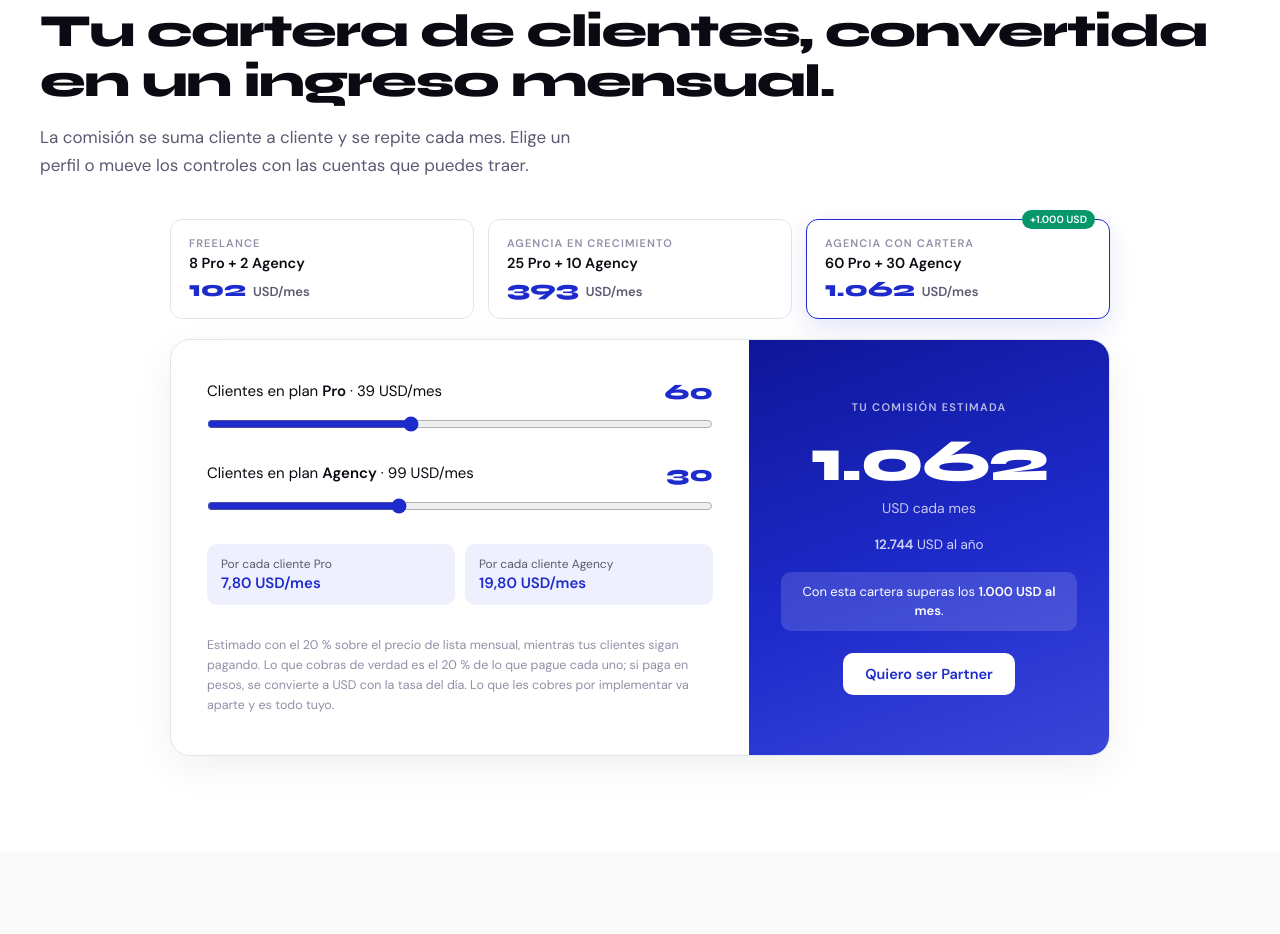
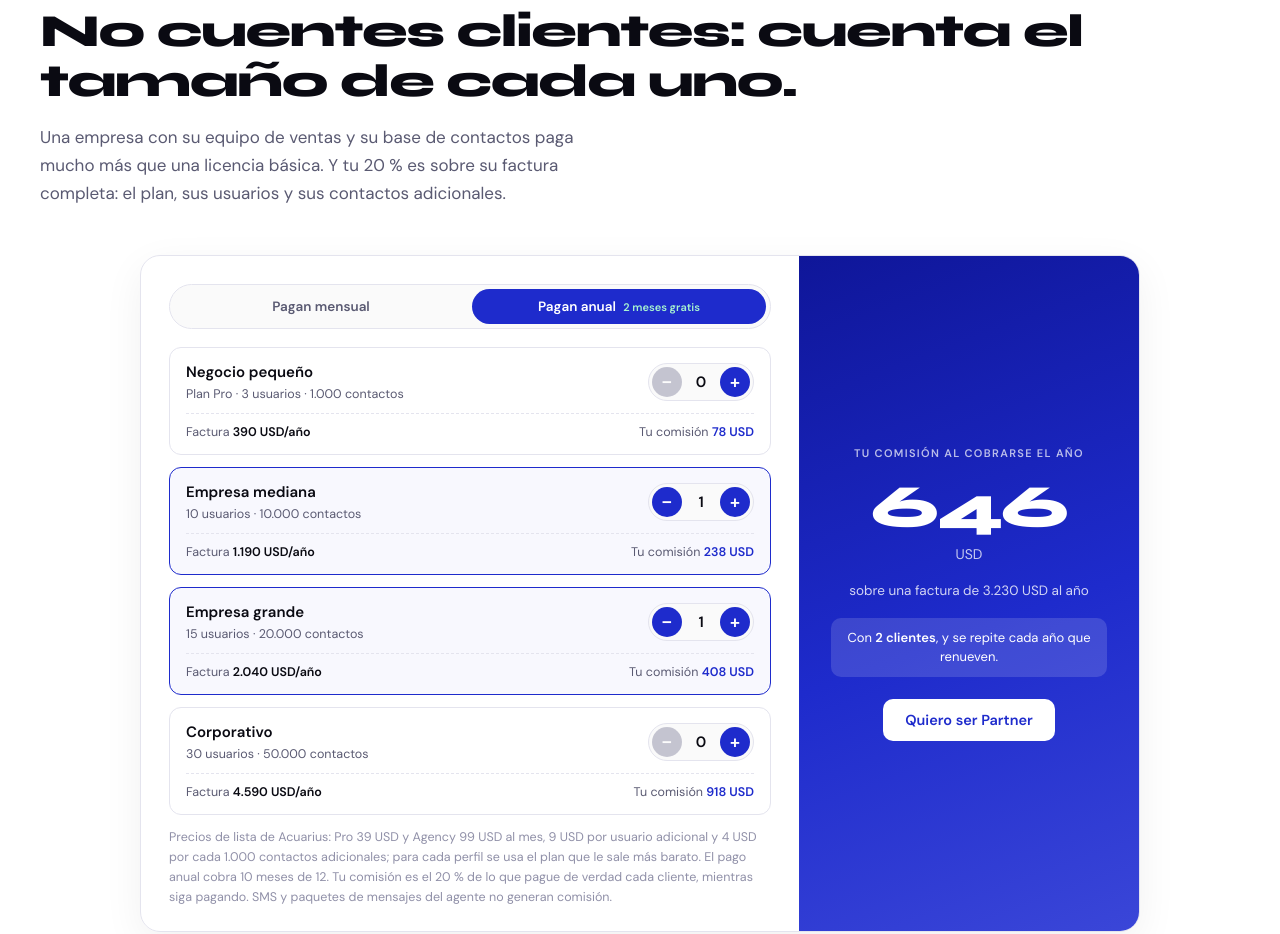
Before and after one commit to alejoadwords/acuarius-landing, a plain HTML site: page partners.html in a window 1280 px wide. Shown: the part 2280-3214 px from the top of the page. Drawn offline with Linux system fonts and the light colour scheme.

Commit message:
feat(partners): calculadora por tamaño de cliente y comisión sobre la factura completa
Co-Authored-By: Claude Opus 5.5 <noreply@anthropic.com>

```diff
--- a/partners.html
+++ b/partners.html
@@ -432,25 +432,29 @@ footer{background:var(--text);padding:64px 40px 40px;color:rgba(255,255,255,.6)}
 .p-mock-kpis{display:grid;grid-template-columns:repeat(3,1fr);gap:10px}
 .p-mock-kpis div{border:1px solid var(--border);border-radius:10px;padding:12px}
 .p-mock-kpis b{font-family:var(--font-display);font-size:18px;font-weight:800;color:var(--text)}
-.p-escenarios{display:grid;grid-template-columns:repeat(3,1fr);gap:14px;max-width:940px;margin:40px auto 0}
-.p-esc{font-family:var(--font-body);text-align:left;cursor:pointer;background:var(--white);border:1.5px solid var(--border);border-radius:var(--r);padding:16px 18px;display:flex;flex-direction:column;gap:4px;transition:border-color .2s,box-shadow .2s}
-.p-esc:hover{border-color:var(--blue-mid)}
-.p-esc.activo{border-color:var(--blue);box-shadow:0 8px 24px rgba(30,43,204,.12)}
-.p-esc small{font-size:11px;font-weight:700;letter-spacing:.1em;text-transform:uppercase;color:var(--muted2)}
-.p-esc b{font-size:14.5px;color:var(--text);font-weight:600}
-.p-esc em{font-style:normal;font-family:var(--font-display);font-weight:800;font-size:22px;color:var(--blue)}
-.p-esc em i{font-style:normal;font-family:var(--font-body);font-weight:600;font-size:13px;color:var(--muted)}
-.p-esc-top{position:relative}
-.p-esc-top::after{content:'+1.000 USD';position:absolute;top:-10px;right:14px;background:var(--success);color:white;font-size:10.5px;font-weight:700;padding:3px 8px;border-radius:100px}
-.p-calc{margin-top:20px !important}
-.p-calc-desglose{display:grid;grid-template-columns:1fr 1fr;gap:10px}
-.p-calc-desglose div{background:var(--blue-lt);border-radius:10px;padding:12px 14px}
-.p-calc-desglose small{display:block;font-size:12px;color:var(--muted)}
-.p-calc-desglose b{font-size:15px;color:var(--blue)}
 .p-calc-meta{font-size:13px;background:rgba(255,255,255,.14);border-radius:10px;padding:10px 14px;margin:-8px 0 22px;line-height:1.5}
 .p-calc-meta:empty{display:none}
+.p-calc2{display:grid;grid-template-columns:1fr 340px;max-width:1000px;margin:48px auto 0;border:1px solid var(--border);border-radius:var(--rlg);overflow:hidden;box-shadow:0 12px 40px rgba(10,10,18,.06)}
+.p-calc2-izq{padding:28px 28px 24px;display:flex;flex-direction:column;gap:12px}
+.p-periodo{display:flex;gap:4px;background:var(--bg);border:1px solid var(--border);border-radius:30px;padding:4px;margin-bottom:6px}
+.p-periodo button{flex:1;border:none;background:transparent;font-family:var(--font-body);font-size:13.5px;font-weight:600;color:var(--muted);padding:9px 12px;border-radius:26px;cursor:pointer}
+.p-periodo button small{font-size:11px;color:var(--success);margin-left:4px}
+.p-periodo button.activo{background:var(--blue);color:white}
+.p-periodo button.activo small{color:#A7F3D0}
+.p-perfil{border:1.5px solid var(--border);border-radius:var(--r);padding:14px 16px;transition:border-color .2s,background .2s}
+.p-perfil.con{border-color:var(--blue);background:rgba(30,43,204,.03)}
+.p-perfil-top{display:flex;align-items:center;justify-content:space-between;gap:14px}
+.p-perfil-top b{display:block;font-size:15px;color:var(--text)}
+.p-perfil-top small{font-size:12.5px;color:var(--muted)}
+.p-stepper{display:flex;align-items:center;gap:4px;background:var(--bg);border:1px solid var(--border);border-radius:30px;padding:3px;flex-shrink:0}
+.p-stepper button{width:30px;height:30px;border:none;border-radius:50%;background:var(--blue);color:white;font-size:17px;font-weight:700;line-height:1;cursor:pointer}
+.p-stepper button:disabled{background:var(--muted2);opacity:.5;cursor:not-allowed}
+.p-stepper span{min-width:30px;text-align:center;font-weight:700;font-size:15px}
+.p-perfil-pie{display:flex;justify-content:space-between;gap:10px;margin-top:10px;padding-top:10px;border-top:1px dashed var(--border);font-size:12.5px;color:var(--muted)}
+.p-perfil-pie em{font-style:normal;font-weight:600;color:var(--text)}
+.p-perfil-pie b{color:var(--blue)}
 @media(max-width:960px){.p-pasos{grid-template-columns:repeat(2,1fr)}.p-cifras{grid-template-columns:repeat(2,1fr)}.p-cifra:nth-child(2){border-right:none}.p-cifra:nth-child(-n+2){border-bottom:1px solid var(--border)}.p-portal{grid-template-columns:1fr;gap:36px}}
-@media(max-width:768px){.p-hero{padding:120px 20px 80px}.p-cifras{margin:-40px 16px 0}.p-grid3,.p-pasos{grid-template-columns:1fr}.p-calc{grid-template-columns:1fr}.p-escenarios{grid-template-columns:1fr}.p-calc-desglose{grid-template-columns:1fr}.p-calc-controles{padding:28px 22px}.p-mock-kpis{grid-template-columns:repeat(2,1fr)}.p-cifra{padding:20px 18px}.p-cifra b{font-size:22px}}
+@media(max-width:768px){.p-hero{padding:120px 20px 80px}.p-cifras{margin:-40px 16px 0}.p-grid3,.p-pasos{grid-template-columns:1fr}.p-calc{grid-template-columns:1fr}.p-calc2{grid-template-columns:1fr}.p-calc2-izq{padding:20px 16px}.p-perfil-pie{flex-direction:column;gap:2px}.p-periodo button small{display:block;margin:0}.p-calc-controles{padding:28px 22px}.p-mock-kpis{grid-template-columns:repeat(2,1fr)}.p-cifra{padding:20px 18px}.p-cifra b{font-size:22px}}
 </style>
 </head>
 <body>
@@ -561,28 +565,41 @@ height="0" width="0" style="display:none;visibility:hidden"></iframe></noscript>
 <section id="calculadora">
   <div class="section-inner">
     <div class="section-label">Calcula tus ingresos</div>
-    <h2 class="section-title">Tu cartera de clientes, convertida en un ingreso mensual.</h2>
-    <p class="section-sub">La comisión se suma cliente a cliente y se repite cada mes. Elige un perfil o mueve los controles con las cuentas que puedes traer.</p>
-    <div class="p-escenarios fade-up">
-      <button type="button" class="p-esc" data-pro="8" data-ag="2"><small>Freelance</small><b>8 Pro + 2 Agency</b><em>102 <i>USD/mes</i></em></button>
-      <button type="button" class="p-esc" data-pro="25" data-ag="10"><small>Agencia en crecimiento</small><b>25 Pro + 10 Agency</b><em>393 <i>USD/mes</i></em></button>
-      <button type="button" class="p-esc p-esc-top" data-pro="60" data-ag="30"><small>Agencia con cartera</small><b>60 Pro + 30 Agency</b><em>1.062 <i>USD/mes</i></em></button>
-    </div>
-    <div class="p-calc fade-up">
-      <div class="p-calc-controles">
-        <label class="p-calc-fila"><span>Clientes en plan <b>Pro</b> · 39 USD/mes <em id="v-pro">60</em></span><input type="range" min="0" max="150" value="60" id="r-pro"></label>
-        <label class="p-calc-fila"><span>Clientes en plan <b>Agency</b> · 99 USD/mes <em id="v-ag">30</em></span><input type="range" min="0" max="80" value="30" id="r-ag"></label>
-        <div class="p-calc-desglose">
-          <div><small>Por cada cliente Pro</small><b>7,80 USD/mes</b></div>
-          <div><small>Por cada cliente Agency</small><b>19,80 USD/mes</b></div>
+    <h2 class="section-title">No cuentes clientes: cuenta el tamaño de cada uno.</h2>
+    <p class="section-sub">Una empresa con su equipo de ventas y su base de contactos paga mucho más que una licencia básica. Y tu 20 % es sobre su factura completa: el plan, sus usuarios y sus contactos adicionales.</p>
+    <div class="p-calc2 fade-up">
+      <div class="p-calc2-izq">
+        <div class="p-periodo" role="group" aria-label="Forma de pago de tus clientes">
+          <button type="button" data-anual="0">Pagan mensual</button>
+          <button type="button" data-anual="1" class="activo">Pagan anual <small>2 meses gratis</small></button>
         </div>
-        <p class="p-calc-nota">Estimado con el 20 % sobre el precio de lista mensual, mientras tus clientes sigan pagando. Lo que cobras de verdad es el 20 % de lo que pague cada uno; si paga en pesos, se convierte a USD con la tasa del día. Lo que les cobres por implementar va aparte y es todo tuyo.</p>
+        <div class="p-perfil" data-id="peq">
+          <div class="p-perfil-top"><div><b>Negocio pequeño</b><small>Plan Pro · 3 usuarios · 1.000 contactos</small></div>
+            <div class="p-stepper"><button type="button" data-paso="-1" aria-label="Quitar">−</button><span id="n-peq">0</span><button type="button" data-paso="1" aria-label="Agregar">+</button></div></div>
+          <div class="p-perfil-pie"><span>Factura <em id="f-peq"></em></span><span>Tu comisión <b id="cm-peq"></b></span></div>
+        </div>
+        <div class="p-perfil" data-id="med">
+          <div class="p-perfil-top"><div><b>Empresa mediana</b><small>10 usuarios · 10.000 contactos</small></div>
+            <div class="p-stepper"><button type="button" data-paso="-1" aria-label="Quitar">−</button><span id="n-med">1</span><button type="button" data-paso="1" aria-label="Agregar">+</button></div></div>
+          <div class="p-perfil-pie"><span>Factura <em id="f-med"></em></span><span>Tu comisión <b id="cm-med"></b></span></div>
+        </div>
+        <div class="p-perfil" data-id="gra">
+          <div class="p-perfil-top"><div><b>Empresa grande</b><small>15 usuarios · 20.000 contactos</small></div>
+            <div class="p-stepper"><button type="button" data-paso="-1" aria-label="Quitar">−</button><span id="n-gra">1</span><button type="button" data-paso="1" aria-label="Agregar">+</button></div></div>
+          <div class="p-perfil-pie"><span>Factura <em id="f-gra"></em></span><span>Tu comisión <b id="cm-gra"></b></span></div>
+        </div>
+        <div class="p-perfil" data-id="cor">
+          <div class="p-perfil-top"><div><b>Corporativo</b><small>30 usuarios · 50.000 contactos</small></div>
+            <div class="p-stepper"><button type="button" data-paso="-1" aria-label="Quitar">−</button><span id="n-cor">0</span><button type="button" data-paso="1" aria-label="Agregar">+</button></div></div>
+          <div class="p-perfil-pie"><span>Factura <em id="f-cor"></em></span><span>Tu comisión <b id="cm-cor"></b></span></div>
+        </div>
+        <p class="p-calc-nota">Precios de lista de Acuarius: Pro 39 USD y Agency 99 USD al mes, 9 USD por usuario adicional y 4 USD por cada 1.000 contactos adicionales; para cada perfil se usa el plan que le sale más barato. El pago anual cobra 10 meses de 12. Tu comisión es el 20 % de lo que pague de verdad cada cliente, mientras siga pagando. SMS y paquetes de mensajes del agente no generan comisión.</p>
       </div>
       <div class="p-calc-resultado">
-        <div class="p-calc-tag">Tu comisión estimada</div>
-        <div class="p-calc-mes"><span id="c-mes">1.062</span><small>USD cada mes</small></div>
-        <div class="p-calc-anio"><b id="c-anio">12.744</b> USD al año</div>
-        <div class="p-calc-meta" id="c-meta">Con esta cartera superas los <b>1.000 USD al mes</b>.</div>
+        <div class="p-calc-tag" id="c-tag">Tu comisión al cobrarse el año</div>
+        <div class="p-calc-mes"><span id="c-mes">646</span><small id="c-unidad">USD</small></div>
+        <div class="p-calc-anio" id="c-anio">sobre una factura de 3.230 USD</div>
+        <div class="p-calc-meta" id="c-meta"></div>
         <a href="https://app.acuarius.app/?ir=partners" class="p-calc-cta">Quiero ser Partner</a>
       </div>
     </div>
@@ -652,7 +669,14 @@ height="0" width="0" style="display:none;visibility:hidden"></iframe></noscript>
           ¿Sobre qué se calcula la comisión?
           <div class="faq-icon"><svg width="10" height="10" viewBox="0 0 12 12" fill="none" stroke="currentColor" stroke-width="2" stroke-linecap="round"><line x1="6" y1="2" x2="6" y2="10"/><line x1="2" y1="6" x2="10" y2="6"/></svg></div>
         </div>
-        <div class="faq-a"><p>Sobre lo que de verdad paga tu cliente por su licencia, Pro o Agency, mensual o anual. Si paga en otra moneda, se convierte a USD con la tasa del día del cobro. Los complementos que se cobran aparte no generan comisión.</p></div>
+        <div class="faq-a"><p>Sobre la factura completa de su licencia: el plan Pro o Agency más los usuarios y contactos adicionales que tenga, mensual o anual. Si paga en otra moneda, se convierte a USD con la tasa del día del cobro. Los SMS y los paquetes de mensajes del agente no generan comisión.</p></div>
+      </div>
+      <div class="faq-item fade-up">
+        <div class="faq-q" onclick="toggleFaq(this)">
+          ¿Y si mi cliente paga el año completo?
+          <div class="faq-icon"><svg width="10" height="10" viewBox="0 0 12 12" fill="none" stroke="currentColor" stroke-width="2" stroke-linecap="round"><line x1="6" y1="2" x2="6" y2="10"/><line x1="2" y1="6" x2="10" y2="6"/></svg></div>
+        </div>
+        <div class="faq-a"><p>Recibes tu 20 % de ese pago anual completo, apenas se cobra. Una empresa con 15 usuarios y 20.000 contactos paga 2.040 USD al año: tu comisión es de 408 USD en una sola liquidación.</p></div>
       </div>
       <div class="faq-item fade-up">
         <div class="faq-q" onclick="toggleFaq(this)">
@@ -804,24 +828,55 @@ document.addEventListener('click', function (e) {
 });
 </script>
 <script>
-// Calculadora de comisión: 20 % del precio de lista mensual (Pro 39 → 7,80; Agency 99 → 19,80).
+// Calculadora de comisión por TAMAÑO de cliente. Mismos precios que la
+// calculadora del home (index.html, CALCULADORA DE PRECIO): si cambian allí,
+// cambian aquí. La comisión es sobre la factura completa (plan + usuarios +
+// contactos adicionales), como cobra api/_partners.js (CONCEPTOS_COMISIONABLES).
 (function () {
-  var pro = document.getElementById('r-pro'), ag = document.getElementById('r-ag');
-  var escs = document.querySelectorAll('.p-esc');
-  var fmt = function (n) { return n.toLocaleString('es-CO', { minimumFractionDigits: n % 1 ? 2 : 0, maximumFractionDigits: 2 }); };
-  function calcular() {
-    var mes = Math.round((pro.value * 39 + ag.value * 99) * 0.20 * 100) / 100;
-    document.getElementById('v-pro').textContent = pro.value;
-    document.getElementById('v-ag').textContent = ag.value;
-    document.getElementById('c-mes').textContent = fmt(mes);
-    document.getElementById('c-anio').textContent = fmt(Math.round(mes * 12 * 100) / 100);
-    var meta = document.getElementById('c-meta');
-    if (mes >= 1000) meta.innerHTML = 'Con esta cartera superas los <b>1.000 USD al mes</b>.';
-    else { var faltan = Math.ceil((1000 - mes) / 19.8); meta.innerHTML = 'Te faltan <b>' + faltan + ' clientes Agency</b> para llegar a 1.000 USD al mes.'; }
-    escs.forEach(function (b) { b.classList.toggle('activo', b.dataset.pro == pro.value && b.dataset.ag == ag.value); });
+  var PLANES = [{ base: 39, usuarios: 3, contactos: 1000 }, { base: 99, usuarios: 10, contactos: 5000 }];
+  var PRECIO_USUARIO = 9, PRECIO_MIL = 4, MESES_ANUAL = 10, PCT = 0.20;
+  var PERFILES = { peq: [3, 1000], med: [10, 10000], gra: [15, 20000], cor: [30, 50000] };
+  var n = { peq: 0, med: 1, gra: 1, cor: 0 }, anual = true;
+  var $ = function (id) { return document.getElementById(id); };
+  var fmt = function (v) { return v.toLocaleString('es-CO', { minimumFractionDigits: v % 1 ? 2 : 0, maximumFractionDigits: 2 }); };
+  function mensual(u, c) {
+    return Math.min.apply(null, PLANES.map(function (p) {
+      return p.base + Math.max(0, u - p.usuarios) * PRECIO_USUARIO + Math.ceil(Math.max(0, c - p.contactos) / 1000) * PRECIO_MIL;
+    }));
   }
-  escs.forEach(function (b) { b.addEventListener('click', function () { pro.value = b.dataset.pro; ag.value = b.dataset.ag; calcular(); }); });
-  pro.addEventListener('input', calcular); ag.addEventListener('input', calcular); calcular();
+  function factura(k) { var m = mensual(PERFILES[k][0], PERFILES[k][1]); return anual ? m * MESES_ANUAL : m; }
+  function pintar() {
+    var total = 0, clientes = 0;
+    Object.keys(PERFILES).forEach(function (k) {
+      var f = factura(k);
+      $('n-' + k).textContent = n[k];
+      $('f-' + k).textContent = fmt(f) + ' USD' + (anual ? '/año' : '/mes');
+      $('cm-' + k).textContent = fmt(Math.round(f * PCT * 100) / 100) + ' USD';
+      var card = document.querySelector('.p-perfil[data-id="' + k + '"]');
+      card.classList.toggle('con', n[k] > 0);
+      card.querySelector('[data-paso="-1"]').disabled = n[k] === 0;
+      total += f * n[k]; clientes += n[k];
+    });
+    var com = Math.round(total * PCT * 100) / 100;
+    $('c-mes').textContent = fmt(com);
+    $('c-unidad').textContent = anual ? 'USD' : 'USD cada mes';
+    $('c-tag').textContent = anual ? 'Tu comisión al cobrarse el año' : 'Tu comisión estimada';
+    $('c-anio').textContent = 'sobre una factura de ' + fmt(total) + ' USD' + (anual ? ' al año' : ' al mes') + (anual ? '' : ' · ' + fmt(Math.round(com * 12 * 100) / 100) + ' USD al año');
+    $('c-meta').innerHTML = clientes ? 'Con <b>' + clientes + (clientes === 1 ? ' cliente' : ' clientes') + '</b>' + (anual ? ', y se repite cada año que renueven.' : ', y se repite cada mes que paguen.') : '';
+  }
+  document.querySelectorAll('.p-perfil').forEach(function (card) {
+    card.querySelectorAll('[data-paso]').forEach(function (b) {
+      b.addEventListener('click', function () { var k = card.dataset.id; n[k] = Math.max(0, Math.min(50, n[k] + Number(b.dataset.paso))); pintar(); });
+    });
+  });
+  document.querySelectorAll('.p-periodo button').forEach(function (b) {
+    b.addEventListener('click', function () {
+      anual = b.dataset.anual === '1';
+      document.querySelectorAll('.p-periodo button').forEach(function (x) { x.classList.toggle('activo', x === b); });
+      pintar();
+    });
+  });
+  pintar();
 })();
 </script>
 </body>
```
